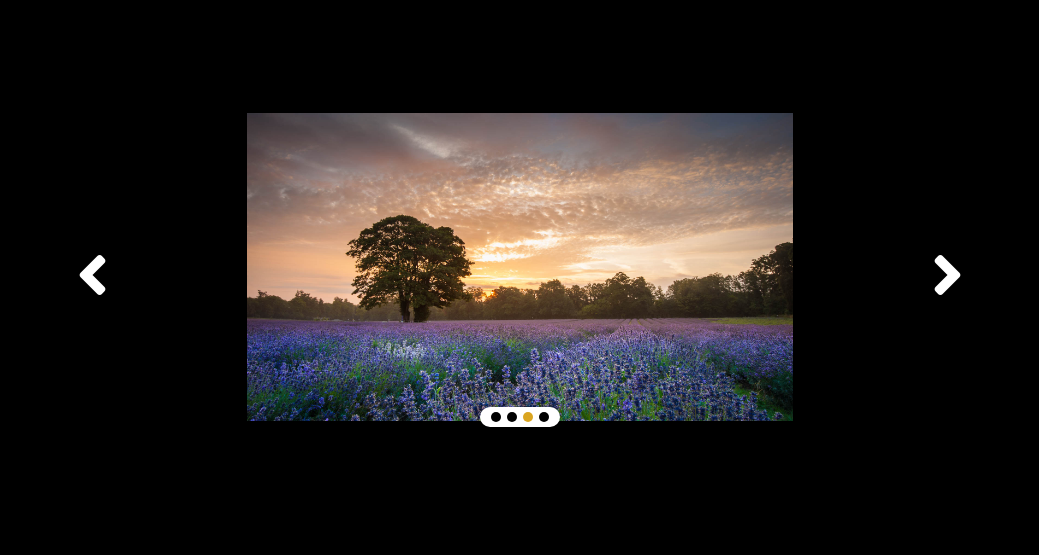
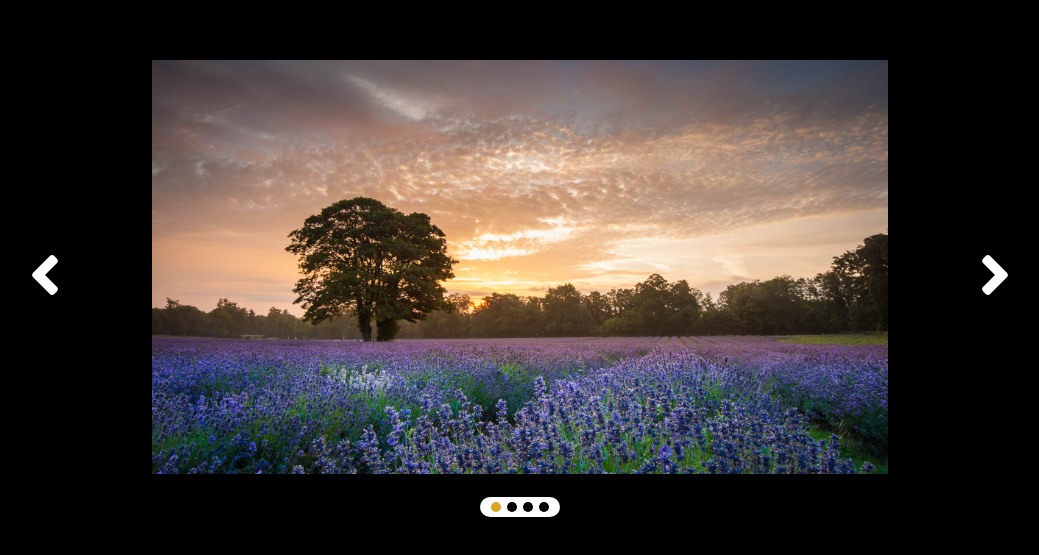
Before and after one commit to maldrek3103/vue-slider, a plain HTML site: page index.html in a window 1280 px wide. Shown: the part 133-688 px from the top of the page, without its empty margins (120-1159 px from the left). Drawn offline with nearby package versions, Linux system fonts and the light colour scheme.

Commit message:
dots follow image index

```diff
--- a/css/style.css
+++ b/css/style.css
@@ -28,7 +28,7 @@ i{
     padding: 5px;
     border-radius: 20px;
     position: absolute;
-    bottom: 30%;
+    bottom: 150px;
     left: 50%;
     transform: translatex(-50%);
 }
--- a/index.html
+++ b/index.html
@@ -19,21 +19,19 @@
     <div id="root">
         <div class="container vh-100">
             <div class="row">
-                <div class="col-3 d-flex align-items-center justify-content-center">
+                <div class="col-2 d-flex align-items-center justify-content-center">
                     <i @click="decreaseIndex" class="fas fa-angle-left fa-4x clickable"></i>
                 </div>
-                <div class="col-6">
+                <div class="col-8">
                     <figure class="slider d-flex align-items-center justify-content-center">
                         <img v-for="(url, index) in images" :src="url" :class="isActive(index)" class="img-fluid">
                     </figure>
                     <div id="slider-dots" class="d-flex align-items-center justify-content-evenly">
-                        <div class="dot"></div>
-                        <div class="dot"></div>
-                        <div class="dot active"></div>
-                        <div class="dot"></div>
+                        <div v-for="(dot, index) in images" :src="url" :class="isActive(index)" class="dot"></div>
+
                     </div>
                 </div>
-                <div class="col-3 d-flex align-items-center justify-content-evenly">
+                <div class="col-2 d-flex align-items-center justify-content-evenly">
                     <i @click="increaseIndex" class="fas fa-angle-right fa-4x clickable"></i>
                 </div>
             </div>
```
